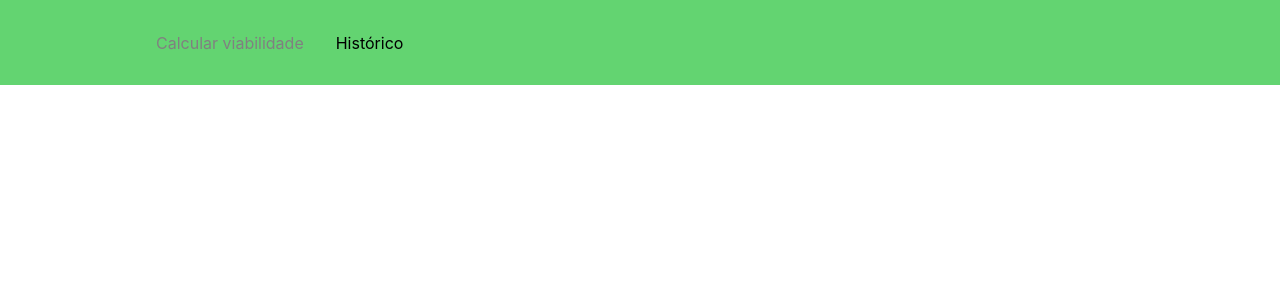
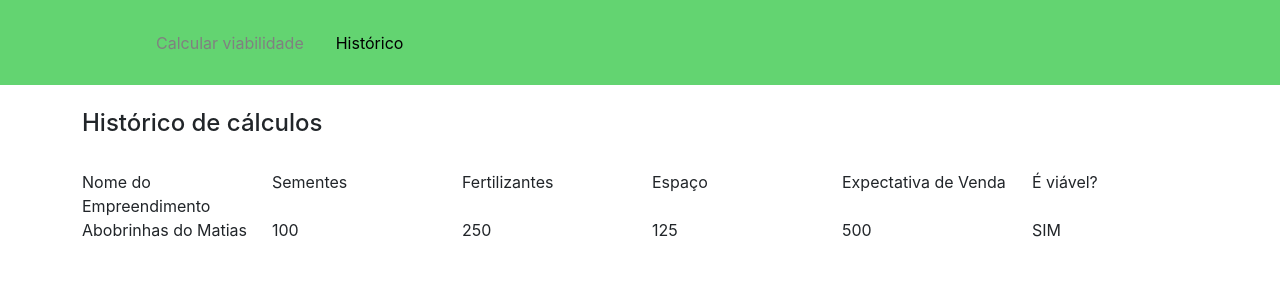
Before and after one commit to eduardodini/agricultura-familiar, a React (Create React App) app: page /historico in a window 1280 px wide. Shown: the top 300 px of the page. Built offline with nearby package versions, Linux system fonts and the light colour scheme.

Commit message:
Create mocked grid in history page

```diff
--- a/src/App.js
+++ b/src/App.js
@@ -4,7 +4,7 @@ import InsertData from './Pages/InsertData/InsertData';
 import History from './Pages/History/History';
 import './App.css';
 
-function App() {
+const App = () => {
   return (
       <Router>
         <Navbar />
--- a/src/Pages/History/History.js
+++ b/src/Pages/History/History.js
@@ -1,16 +1,35 @@
-import React from 'react';
+import React, { Component } from 'react';
+import Container from 'react-bootstrap/Container';
+import Row from 'react-bootstrap/Row';
+import Col from 'react-bootstrap/Col';
 
-const History = () => {
-    <div
-    style={{
-        display: 'flex',
-        justifyContent: 'right',
-        alignItems: 'right',
-        height: '100vh'
-    }}
-    >
-        <h1>History</h1>
-    </div>
+class History extends Component {
+
+    render() {
+        return (
+            <Container>
+                <br></br>
+                <h4>Histórico de cálculos</h4>
+                <br></br>
+                <Row>
+                    <Col>Nome do Empreendimento</Col>
+                    <Col>Sementes</Col>
+                    <Col>Fertilizantes</Col>
+                    <Col>Espaço</Col>
+                    <Col>Expectativa de Venda</Col>
+                    <Col>É viável?</Col>
+                </Row>
+                <Row>
+                    <Col>Abobrinhas do Matias</Col>
+                    <Col>100</Col>
+                    <Col>250</Col>
+                    <Col>125</Col>
+                    <Col>500</Col>
+                    <Col>SIM</Col>
+                </Row>
+            </Container>
+        )
+    }
 }
 
 export default History;
--- a/src/Pages/InsertData/InsertData.js
+++ b/src/Pages/InsertData/InsertData.js
@@ -7,6 +7,7 @@ class InsertData extends Component {
 
     state = {
         showResults: false,
+        hasViability: false,
         productName: '',
         seedsCost: '0',
         fertilizerCost: '0',
@@ -16,6 +17,12 @@ class InsertData extends Component {
 
     handleChange = (event) => {
         this.setState({[event.target.name]: event.target.value})
+
+        if(parseInt(this.state.revenueExpec) - parseInt(this.state.seedsCost) - parseInt(this.state.fertilizerCost) - parseInt(this.state.spaceCosts) <= 0) {
+            this.setState({hasViability: true})
+        } else {
+            this.setState({hasViability: false})
+        }
     }
 
     handleClick = (event) => {
@@ -24,8 +31,8 @@ class InsertData extends Component {
     }
 
     render() {
-        const { showResults, productName, seedsCost, fertilizerCost, spaceCosts, revenueExpec } = this.state
-        const inputValues = { showResults, productName, seedsCost, fertilizerCost, spaceCosts, revenueExpec }
+        const { showResults, hasViability, productName, seedsCost, fertilizerCost, spaceCosts, revenueExpec } = this.state
+        const inputValues = { showResults, hasViability, productName, seedsCost, fertilizerCost, spaceCosts, revenueExpec }
 
         return (
             <Container>
@@ -90,7 +97,9 @@ class InsertData extends Component {
                     <br></br>
                     <br></br>
                     {this.state.showResults?
-                    <h1>Gastos de fertilizante + sementes: {parseInt(revenueExpec) - parseInt(seedsCost) - parseInt(fertilizerCost) - parseInt(spaceCosts)}</h1> : null}
+                    this.state.hasViability? <h1>A produção TEM viabilidade econômica, LUCRO de R${parseInt(revenueExpec) - parseInt(seedsCost) - parseInt(fertilizerCost) - parseInt(spaceCosts)}</h1> : <h1>A produção NÃO TEM viabilidade econômica, PREJUÍZO de R${parseInt(revenueExpec) - parseInt(seedsCost) - parseInt(fertilizerCost) - parseInt(spaceCosts)}</h1>
+                    :
+                    null}
                 </Container>
             </Container>
         )
```
